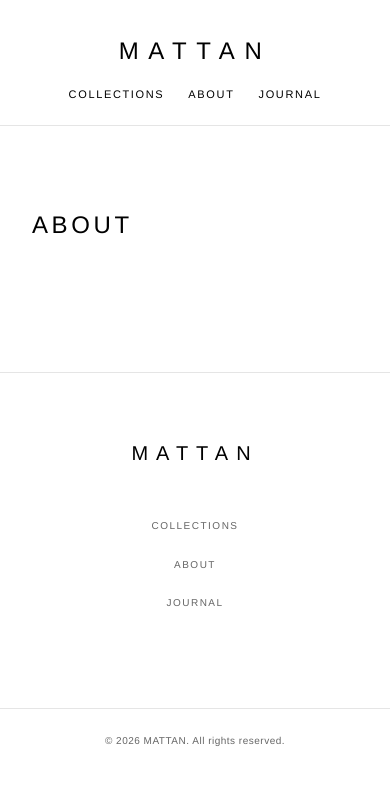
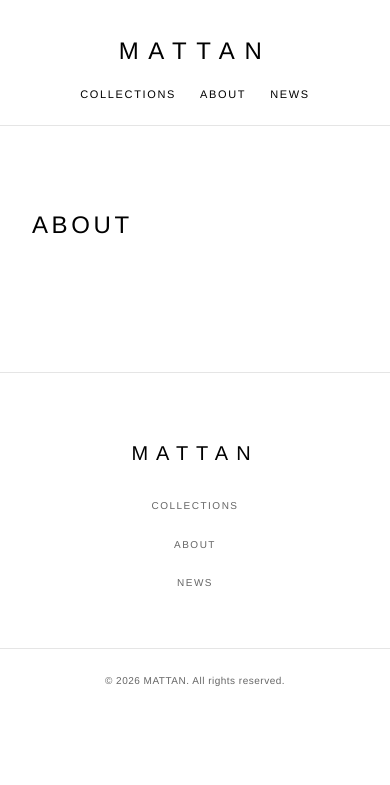
Before and after one commit to nikydon/Website-Mattan, a Node server app: template views/about.ejs in a window 390 px wide. Shown: the top 785 px of the page. Run offline with Node 20, Linux system fonts and the light colour scheme; the template is opened without the code that fills it, so the values that code supplies are empty.

Commit message:
Fix nav/footer: rename Journal back to News, simplify footer layout
- Change "Journal" to "News" in header nav and footer links
- Replace 3-column grid footer with centered single-column layout
  to remove the misaligned grid appearance

https://claude.ai/code/session_017iFRbL2CHXp1raHAV69vXC

```diff
--- a/public/css/style.css
+++ b/public/css/style.css
@@ -1049,39 +1049,26 @@ details[open] .faq-question::before {
 .footer-inner {
   max-width: var(--max-width);
   margin: 0 auto;
-  padding: 4rem 2rem;
-  display: grid;
-  grid-template-columns: 1fr auto 1fr;
-  align-items: start;
-  gap: 2rem;
-}
-
-.footer-brand {
-  text-align: left;
+  padding: 4rem 2rem 2rem;
+  text-align: center;
 }
 
 .footer-brand .brand-name {
   font-size: 1.25rem;
   display: block;
-  margin-bottom: 0.75rem;
+  margin-bottom: 1.5rem;
 }
 
-.footer-tagline {
-  font-size: 12px;
-  color: var(--color-muted);
-  font-weight: 300;
-  line-height: 1.7;
-  font-style: normal;
-}
-
-.footer-nav {
-  text-align: center;
+.footer-center {
+  margin-bottom: 1.5rem;
 }
 
 .footer-nav-links {
   list-style: none;
   display: flex;
+  justify-content: center;
   gap: 2rem;
+  margin-bottom: 1rem;
 }
 
 .footer-nav-links a {
@@ -1097,8 +1084,15 @@ details[open] .faq-question::before {
   color: var(--color-text);
 }
 
+.footer-tagline {
+  font-size: 12px;
+  color: var(--color-muted);
+  font-weight: 300;
+  line-height: 1.7;
+  font-style: normal;
+}
+
 .footer-contact {
-  text-align: right;
   font-size: 12px;
 }
 
@@ -1192,15 +1186,7 @@ details[open] .faq-question::before {
     font-size: 2.5rem;
   }
 
-  .footer-inner {
-    grid-template-columns: 1fr;
-    text-align: center;
-    gap: 2rem;
-  }
-
-  .footer-brand { text-align: center; }
-  .footer-nav-links { justify-content: center; }
-  .footer-contact { text-align: center; }
+  .footer-nav-links { flex-wrap: wrap; }
 }
 
 @media (max-width: 550px) {
--- a/views/partials/footer.ejs
+++ b/views/partials/footer.ejs
@@ -2,14 +2,14 @@
   <div class="footer-inner">
     <div class="footer-brand">
       <span class="brand-name">MATTAN</span>
-      <p class="footer-tagline"><%= typeof settings !== 'undefined' && settings.tagline ? settings.tagline : '' %></p>
     </div>
-    <div class="footer-nav">
+    <div class="footer-center">
       <ul class="footer-nav-links">
         <li><a href="/collections">Collections</a></li>
         <li><a href="/about">About</a></li>
-        <li><a href="/news">Journal</a></li>
+        <li><a href="/news">News</a></li>
       </ul>
+      <p class="footer-tagline"><%= typeof settings !== 'undefined' && settings.tagline ? settings.tagline : '' %></p>
     </div>
     <div class="footer-contact">
       <% if (typeof settings !== 'undefined' && settings.contact_email) { %>
--- a/views/partials/nav.ejs
+++ b/views/partials/nav.ejs
@@ -5,7 +5,7 @@
     <ul class="nav-links">
       <li><a href="/collections">Collections</a></li>
       <li><a href="/about">About</a></li>
-      <li><a href="/news">Journal</a></li>
+      <li><a href="/news">News</a></li>
     </ul>
   </nav>
 </header>
```
